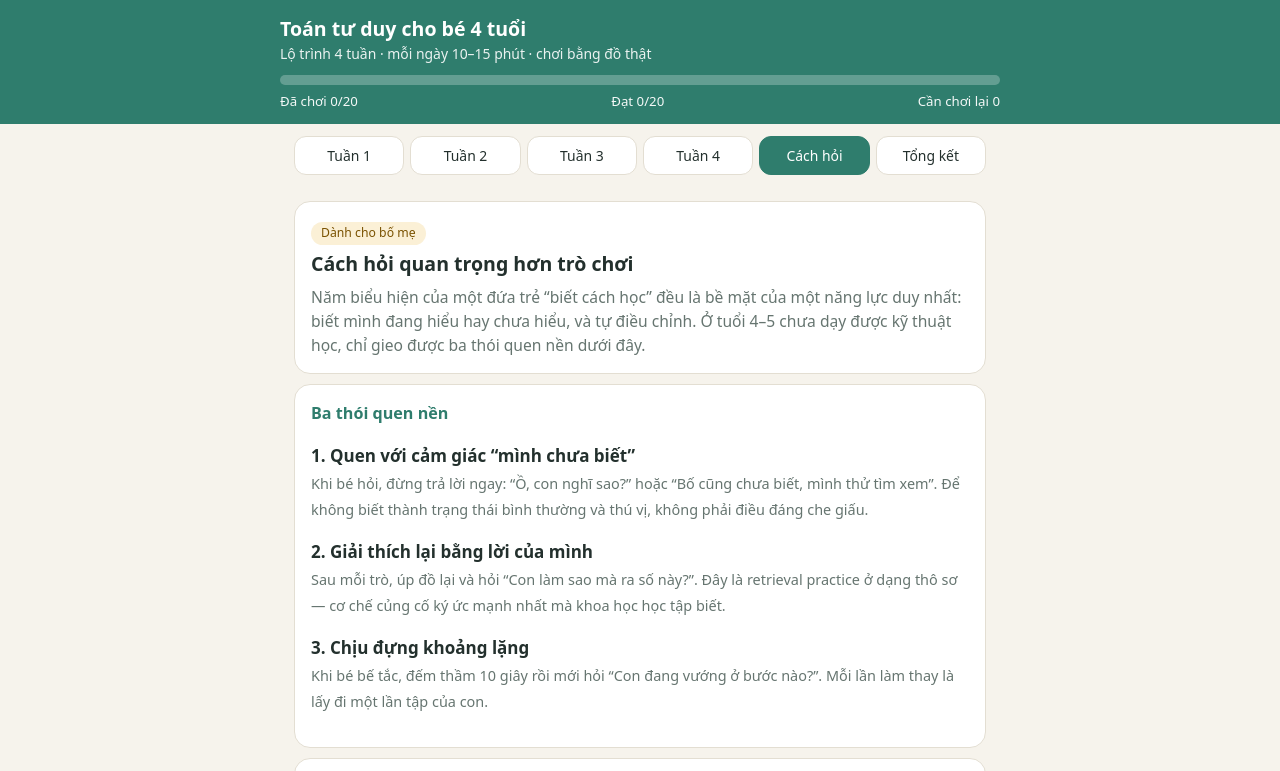
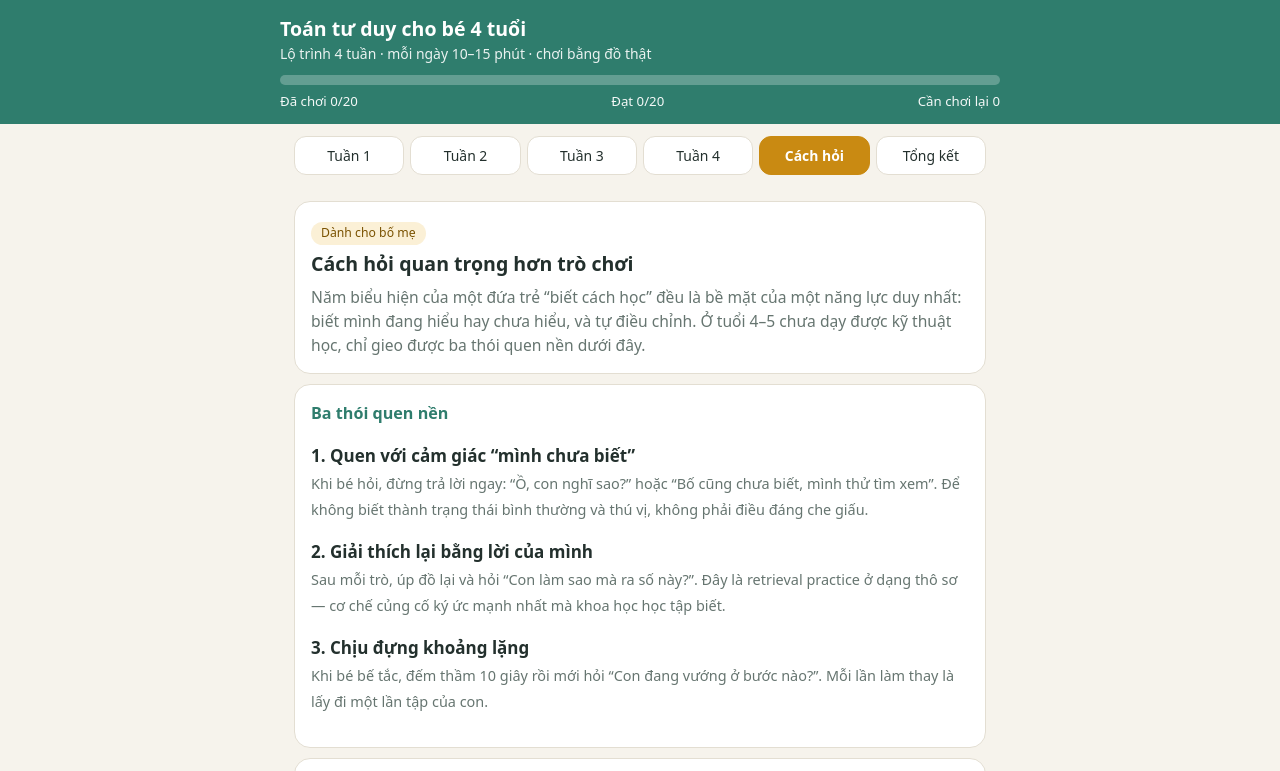
Before and after one commit to hoanganhnet92-wq/toan-tu-duy, a plain HTML site: page index.html in a window 1280 px wide. Both pictures are taken after a click on the button "Cách hỏi". Shown: the top 771 px of the page. Drawn offline with Linux system fonts and the light colour scheme.

Commit message:
Đổi màu tab "Cách hỏi" sang vàng cho nổi bật
Co-Authored-By: Claude Opus 5 <noreply@anthropic.com>
Claude-Session: https://claude.ai/code/session_0145Q2BppL2UdwMCQ9wQKeTV

```diff
--- a/index.html
+++ b/index.html
@@ -32,6 +32,8 @@ header p{margin:2px 0 0;font-size:.82rem;opacity:.9}
 .weeks{display:flex;gap:6px;max-width:720px;margin:0 auto;padding:12px 14px 0}
 .wk{flex:1;border:1px solid var(--line);background:var(--card);border-radius:12px;padding:8px 4px;font-size:.82rem;cursor:pointer;text-align:center}
 .wk.active{background:var(--brand);color:#fff;border-color:var(--brand)}
+.wk.coach{background:var(--gold-soft);border-color:var(--gold);color:#7a5200;font-weight:600}
+.wk.coach.active{background:var(--gold);border-color:var(--gold);color:#fff}
 .days{display:flex;gap:6px;max-width:720px;margin:0 auto;padding:8px 14px 2px}
 .dy{flex:1;min-width:0;border:1px solid var(--line);background:var(--card);border-radius:12px;padding:5px 2px;text-align:center;font-size:.72rem;cursor:pointer;position:relative}
 .dy b{display:block;font-size:.95rem}
@@ -163,7 +165,7 @@ function renderTop(){
 
   var w = Math.floor(current/7), h = "";
   for(var i=0;i<4;i++) h += '<button class="wk'+(view==="day"&&i===w?" active":"")+'" data-w="'+i+'">Tuần '+(i+1)+'</button>';
-  h += '<button class="wk'+(view==="coach"?" active":"")+'" data-w="coach">Cách hỏi</button>';
+  h += '<button class="wk coach'+(view==="coach"?" active":"")+'" data-w="coach">Cách hỏi</button>';
   h += '<button class="wk'+(view==="sum"?" active":"")+'" data-w="sum">Tổng kết</button>';
   document.getElementById("weeks").innerHTML = h;
 
--- a/sw.js
+++ b/sw.js
@@ -1,4 +1,4 @@
-var CACHE = "toan-tu-duy-v3";
+var CACHE = "toan-tu-duy-v4";
 var FILES = ["./","./index.html","./data.js","./manifest.webmanifest","./icon-192.png","./icon-512.png","./icon-maskable-512.png","./apple-touch-icon.png"];
 self.addEventListener("install", function(e){
   e.waitUntil(caches.open(CACHE).then(function(c){ return c.addAll(FILES); }).then(function(){ return self.skipWaiting(); }));
```
